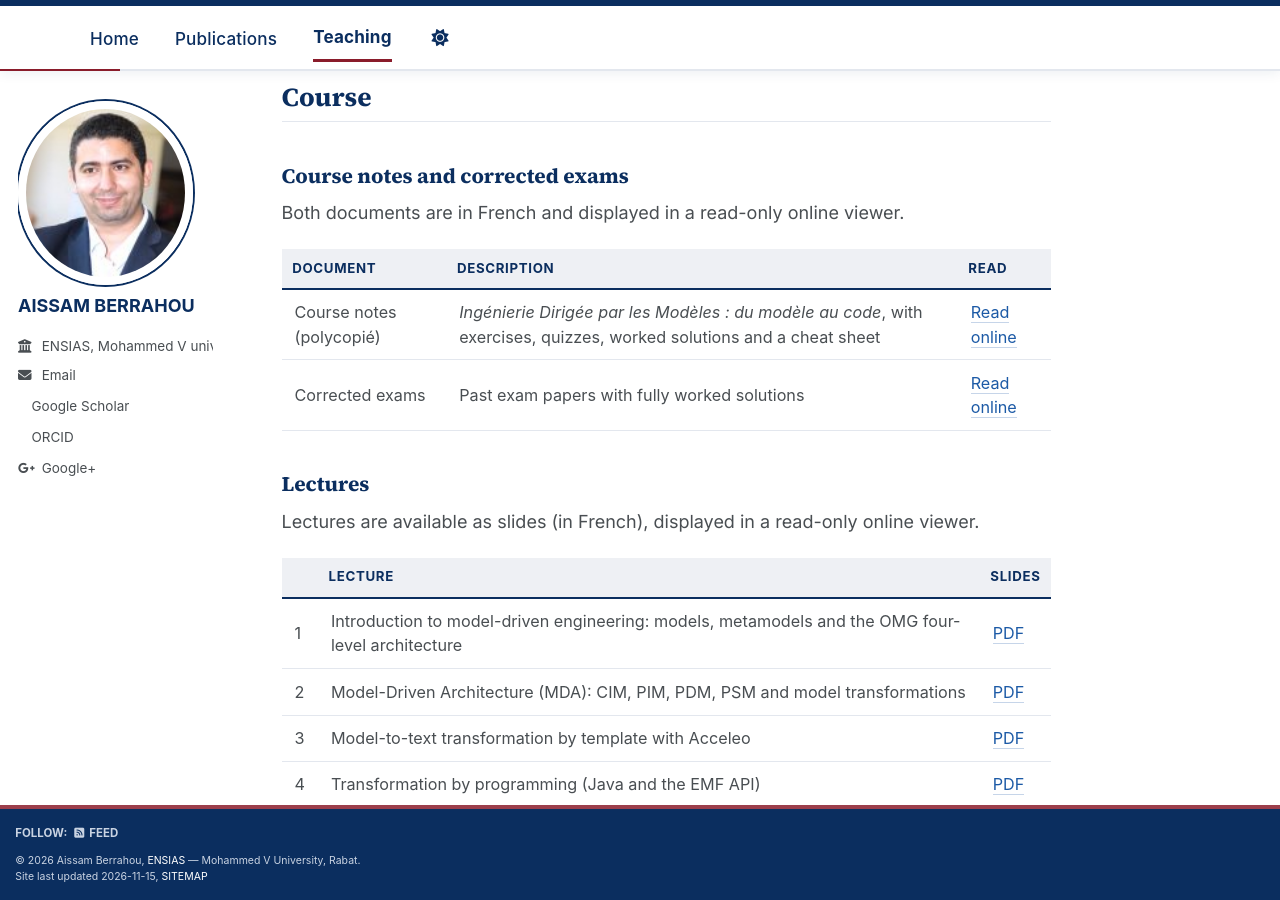
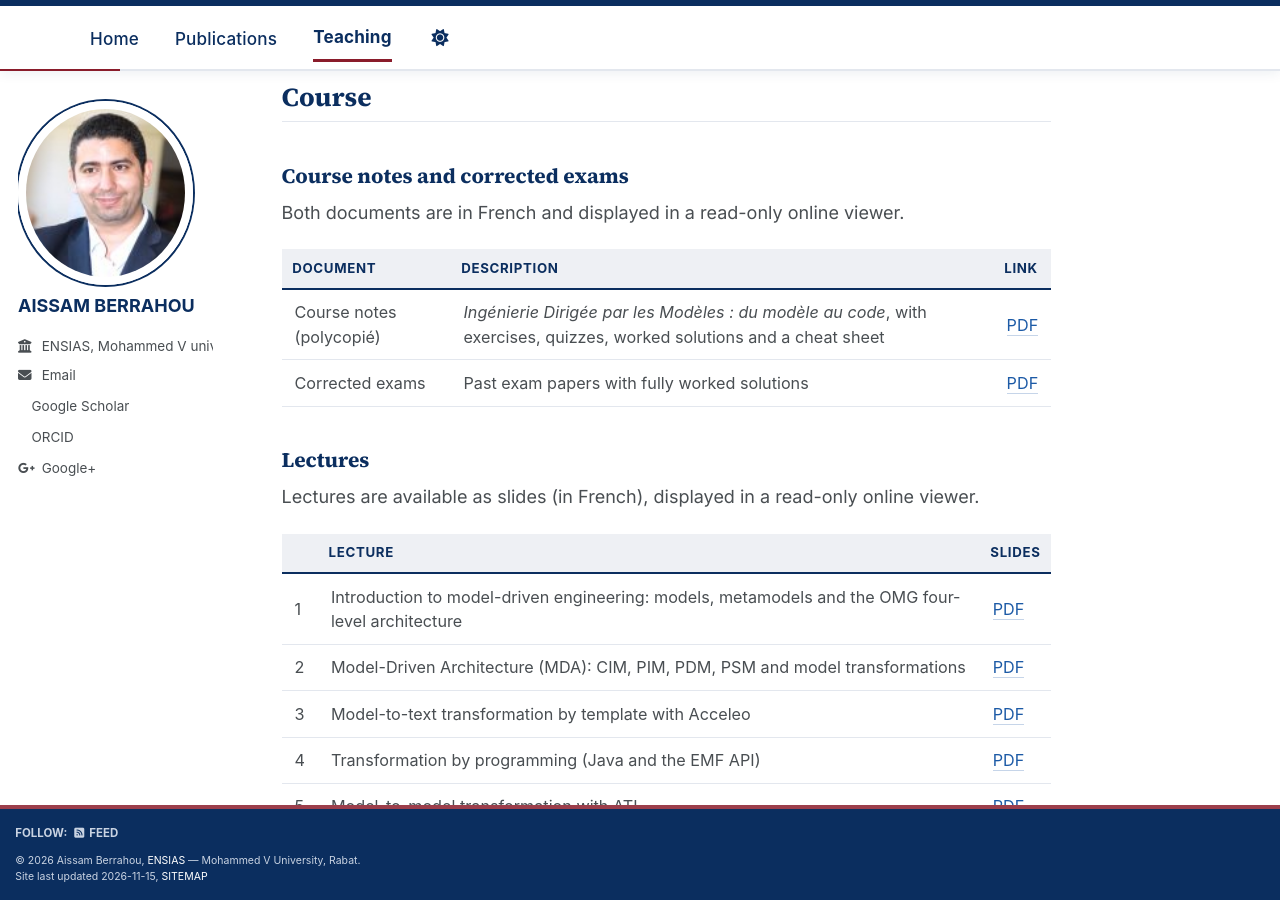
Before and after one commit to aissamberrahou/aissamberrahou.github.io, a Jekyll site: the page built from _teaching/2026-fall-model-driven-engineering.md, in a window 1280 px wide and 900 px high, scrolled down 1653 px. Built offline with Jekyll 4.4.1, drawn with Linux system fonts in a browser that asks for light colours; a style sheet for code colours, icons or effects is not loaded.

Commit message:
Update 2026-fall-model-driven-engineering.md

```diff
--- a/_teaching/2026-fall-model-driven-engineering.md
+++ b/_teaching/2026-fall-model-driven-engineering.md
@@ -47,10 +47,10 @@ By the end of the course, students will be able to:
 
 Both documents are in French and displayed in a read-only online viewer.
 
-| Document | Description | Read |
+| Document | Description | Link |
 |:---|:---|:---|
-| Course notes (polycopié) | *Ingénierie Dirigée par les Modèles : du modèle au code*, with exercises, quizzes, worked solutions and a cheat sheet | [Read online](/viewer/?d=aWRtfHN1cHBvcnQyMDI3fHBkZnxNb2RlbC1kcml2ZW4gZW5naW5lZXJpbmcg4oCUIGNvdXJzZSBub3Rlcw) |
-| Corrected exams | Past exam papers with fully worked solutions | [Read online](/viewer/?d=aWRtfEV4YW1lbnNfY29ycmlnZXNfSURNfHBkZnxNb2RlbC1kcml2ZW4gZW5naW5lZXJpbmcg4oCUIGNvcnJlY3RlZCBleGFtcw) |
+| Course notes (polycopié) | *Ingénierie Dirigée par les Modèles : du modèle au code*, with exercises, quizzes, worked solutions and a cheat sheet | [PDF](/viewer/?d=aWRtfHN1cHBvcnQyMDI3fHBkZnxNb2RlbC1kcml2ZW4gZW5naW5lZXJpbmcg4oCUIGNvdXJzZSBub3Rlcw) |
+| Corrected exams | Past exam papers with fully worked solutions | [PDF](/viewer/?d=aWRtfEV4YW1lbnNfY29ycmlnZXNfSURNfHBkZnxNb2RlbC1kcml2ZW4gZW5naW5lZXJpbmcg4oCUIGNvcnJlY3RlZCBleGFtcw) |
 
 ### Lectures
 
```
